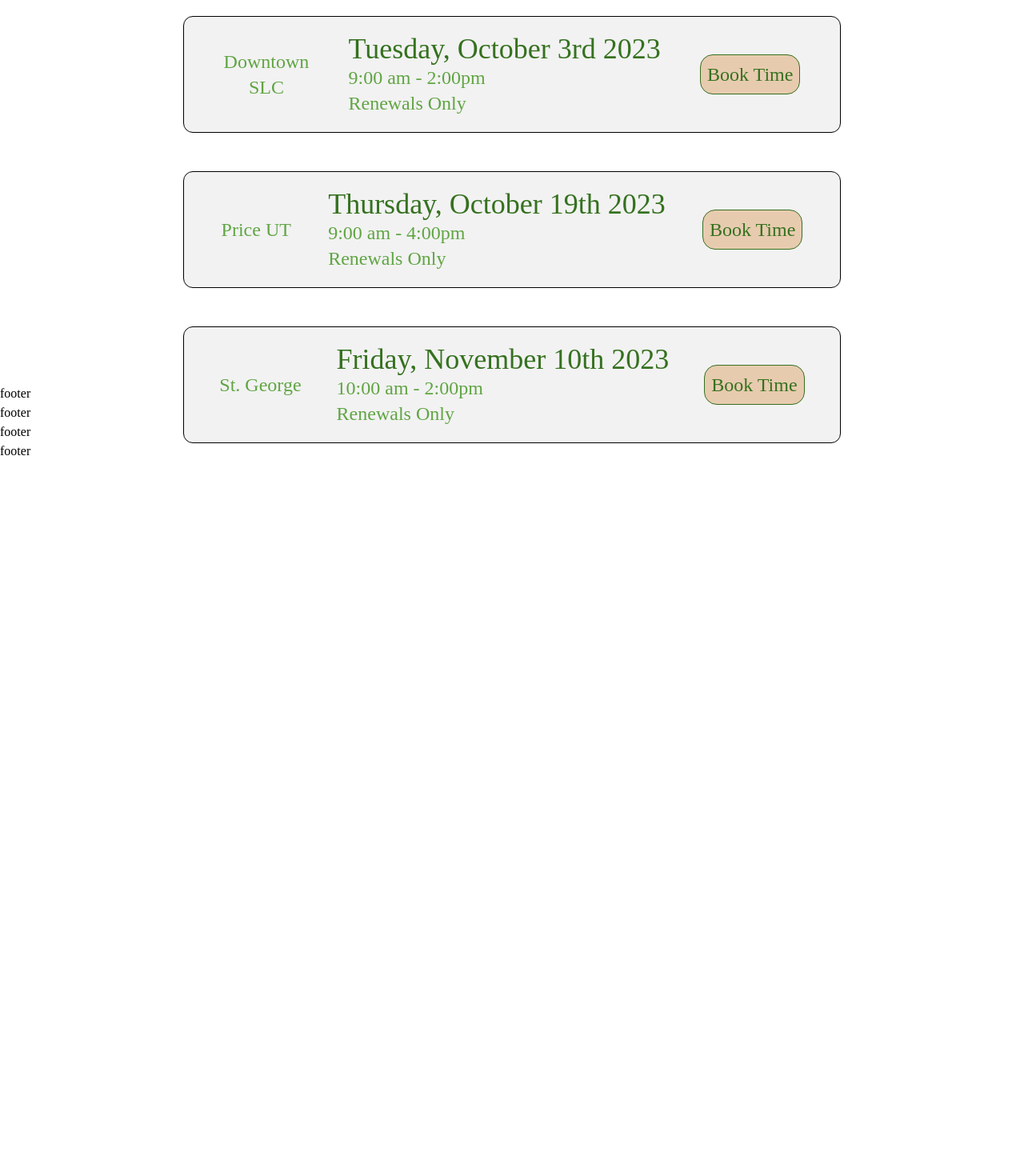
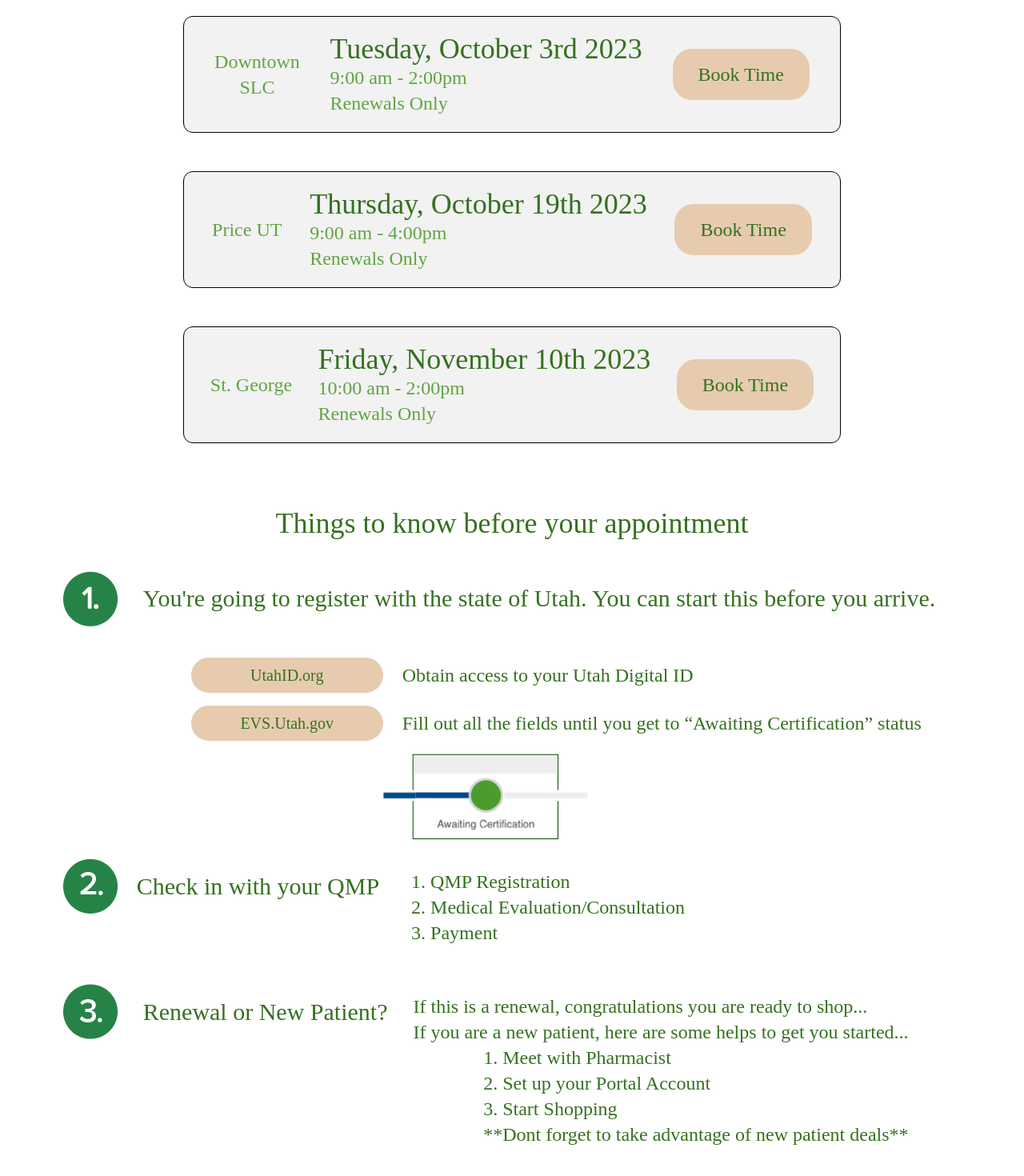
Before and after one commit to Saradawson/sapa-assignment, a Next.js app: page / in a window 1280 px wide. Shown: the part 776-2246 px from the top of the page at 80% size. Before the commit the page ends 1354 px from the top, so only its background shows below. Built offline with nearby package versions, Linux system fonts and the light colour scheme.

Commit message:
things to know component added and styled

```diff
--- a/app/page.tsx
+++ b/app/page.tsx
@@ -1,19 +1,17 @@
 import Header from "./pages/header";
-import Events from "./pages/events"
+import Events from "./pages/events";
+import ThingsToKnow from "./pages/thingsToKnow";
 
 export default function Page() {
   return (
-    <div className="min-h-screen w-screen">
+    <div className="min-h-screen w-screen flex flex-col">
         <Header></Header>
         <main className="flex flex-col items-center max-h-screen w-screen">
           <h1 className="text-4xl text-greenTwo my-2">{"Utah's Cannabis Community"}</h1>
           <Events></Events>
+          <ThingsToKnow></ThingsToKnow>
         </main>
         <footer>
-          <h2>footer</h2>
-          <h2>footer</h2>
-          <h2>footer</h2>
-          <h2>footer</h2>
         </footer>
     </div>
   );
--- a/app/pages/events.jsx
+++ b/app/pages/events.jsx
@@ -2,35 +2,35 @@
 
 export default function Events() {
     return(
-        <section className="w-full flex flex-col items-center p-6" style={{height: "75vh"}}>
-            <h1 className="text-6xl text-greenOne my-4">Upcoming Utah Medical Card Events</h1>
+        <section className="w-full flex flex-col items-center p-6">
+            <h2 className="text-6xl text-greenOne my-4">Upcoming Utah Medical Card Events</h2>
             <div className="w-2/3 flex flex-col">
                 <div className="border-color-greenTwo bg-greyThree border my-6 rounded-xl py-5 flex justify-evenly items-center">
                     <p className="text-2xl text-greenThree text-center">Downtown<br/> SLC</p>
                     <ui className="text-center flex flex-col items-start justify-evenly">
-                        <h2 className="text-4xl text-greenTwo">Tuesday, October 3rd 2023</h2>
+                        <h3 className="text-4xl text-greenTwo">Tuesday, October 3rd 2023</h3>
                         <p className="text-2xl text-greenThree text-center">9:00 am - 2:00pm</p>
                         <p className="text-2xl text-greenThree text-center">Renewals Only</p>
                     </ui>
-                    <button className="text-2xl text-greenTwo border rounded-2xl p-2 bg-tanTwo ">Book Time</button>
+                    <button className="text-2xl text-greenTwo border-color-tanTwo rounded-3xl p-4 px-8 bg-tanTwo ">Book Time</button>
                 </div>
                 <div className="border-color-greenTwo bg-greyThree border my-6 rounded-xl py-5 flex justify-evenly items-center">
                     <p className="text-2xl text-greenThree text-center">Price UT</p>
                     <ui className="text-center flex flex-col items-start justify-evenly">
-                        <h2 className="text-4xl text-greenTwo">Thursday, October 19th 2023</h2>
+                        <h3 className="text-4xl text-greenTwo">Thursday, October 19th 2023</h3>
                         <p className="text-2xl text-greenThree text-center">9:00 am - 4:00pm</p>
                         <p className="text-2xl text-greenThree text-center">Renewals Only</p>
                     </ui>
-                    <button className="text-2xl text-greenTwo border rounded-2xl p-2 bg-tanTwo ">Book Time</button>
+                    <button className="text-2xl text-greenTwo border-color-tanTwo rounded-3xl p-4 px-8 bg-tanTwo">Book Time</button>
                 </div>
                 <div className="border-color-greenTwo bg-greyThree border my-6 rounded-xl py-5 flex justify-evenly items-center">
                     <p className="text-2xl text-greenThree text-center">St. George</p>
                     <ui className="text-center flex flex-col items-start justify-evenly">
-                        <h2 className="text-4xl text-greenTwo">Friday, November 10th 2023</h2>
+                        <h3 className="text-4xl text-greenTwo">Friday, November 10th 2023</h3>
                         <p className="text-2xl text-greenThree text-center">10:00 am - 2:00pm</p>
                         <p className="text-2xl text-greenThree text-center">Renewals Only</p>
                     </ui>
-                    <button className="text-2xl text-greenTwo border rounded-2xl p-2 bg-tanTwo ">Book Time</button>
+                    <button className="text-2xl text-greenTwo border-color-tanTwo rounded-3xl p-4 px-8 bg-tanTwo ">Book Time</button>
                 </div>
             </div>
         </section>
--- /dev/null
+++ b/app/pages/thingsToKnow.jsx
@@ -0,0 +1,87 @@
+import Image from "next/image";
+
+export default function ThingsToKnow(){
+    return (
+        <section className="w-full p-8 flex flex-col items-center justify-evenly">
+            <h2 className="text-4xl text-greenTwo">Things to know before your appointment</h2>
+            <div>
+                <div className="py-6 w-full flex items-center justify-start">
+                    <Image
+                        src="/assets/updatedAssets/Number1.png"
+                        alt="number 1"
+                        width={68}
+                        height={69}
+                    />
+                    <h3 className="p-8 text-3xl text-greenTwo text-center">
+                        {"You're going to register with the state of Utah. You can start this before you arrive."}
+                    </h3>
+                </div>
+                <div>
+                    <ui className="pl-40 flex flex-col gap-4">
+                        <div className="flex items-center gap-6">
+                            <button className="text-xl text-greenTwo border-color-tanTwo rounded-full p-2 w-60 bg-tanTwo">
+                                UtahID.org
+                            </button>
+                            <h4 className="text-2xl text-greenTwo">Obtain access to your Utah Digital ID</h4>
+                        </div>
+                        <div className="flex items-center gap-6">
+                            <button className="text-xl text-greenTwo border-color-tanTwo rounded-full p-2 w-60 bg-tanTwo">
+                                EVS.Utah.gov
+                            </button>
+                            <h4 className="text-2xl text-greenTwo">Fill out all the fields until you get to “Awaiting Certification” status</h4>
+                        </div>
+                        <div className="pl-60">
+                            <Image
+                                src="/assets/updatedAssets/AwaitingCert-Image.png"
+                                alt="Awaiting Certificate"
+                                width={256}
+                                height={108}
+                            />
+                        </div>
+                    </ui>
+                </div>
+                <div className="py-6 w-full flex items-start">
+                    <ui className="flex items-center">
+                        <Image
+                            src="/assets/updatedAssets/Number2.png"
+                            alt="number 1"
+                            width={68}
+                            height={69}
+                        />
+                        <h3 className="mx-6 text-3xl text-greenTwo text-center">
+                            {"Check in with your QMP"}
+                        </h3>
+                    </ui>
+                    <ui className="flex flex-col pt-3 pl-4">
+                        <h4 className="text-2xl text-greenTwo">{"1. QMP Registration"}</h4>
+                        <h4 className="text-2xl text-greenTwo">{"2. Medical Evaluation/Consultation"}</h4>
+                        <h4 className="text-2xl text-greenTwo">{"3. Payment"}</h4>
+                    </ui>
+                </div>
+                <div className="py-6 w-full flex items-start">
+                    <ui className="flex items-center">
+                        <Image
+                        src="/assets/updatedAssets/Number3.png"
+                        alt="number 1"
+                        width={68}
+                        height={69}
+                        />
+                        <h3 className="mx-8 text-3xl text-greenTwo text-center">
+                            {"Renewal or New Patient?"}
+                        </h3>
+                    </ui>
+                    <ui className="flex flex-col pt-3">
+                        <h4 className="text-2xl text-greenTwo">{"If this is a renewal, congratulations you are ready to shop..."}</h4>
+                        <h4 className="text-2xl text-greenTwo">{"If you are a new patient, here are some helps to get you started..."}</h4>
+                        <ui className="self-end">
+                            <h4 className="text-2xl text-greenTwo">{"1. Meet with Pharmacist"}</h4>
+                            <h4 className="text-2xl text-greenTwo">{"2. Set up your Portal Account"}</h4>
+                            <h4 className="text-2xl text-greenTwo">{"3. Start Shopping"}</h4>
+                            <h4 className="text-2xl text-greenTwo">{"**Dont forget to take advantage of new patient deals**"}</h4>
+                        </ui>
+                    </ui>
+                </div>
+            </div>
+        </section>
+    );
+};
```
